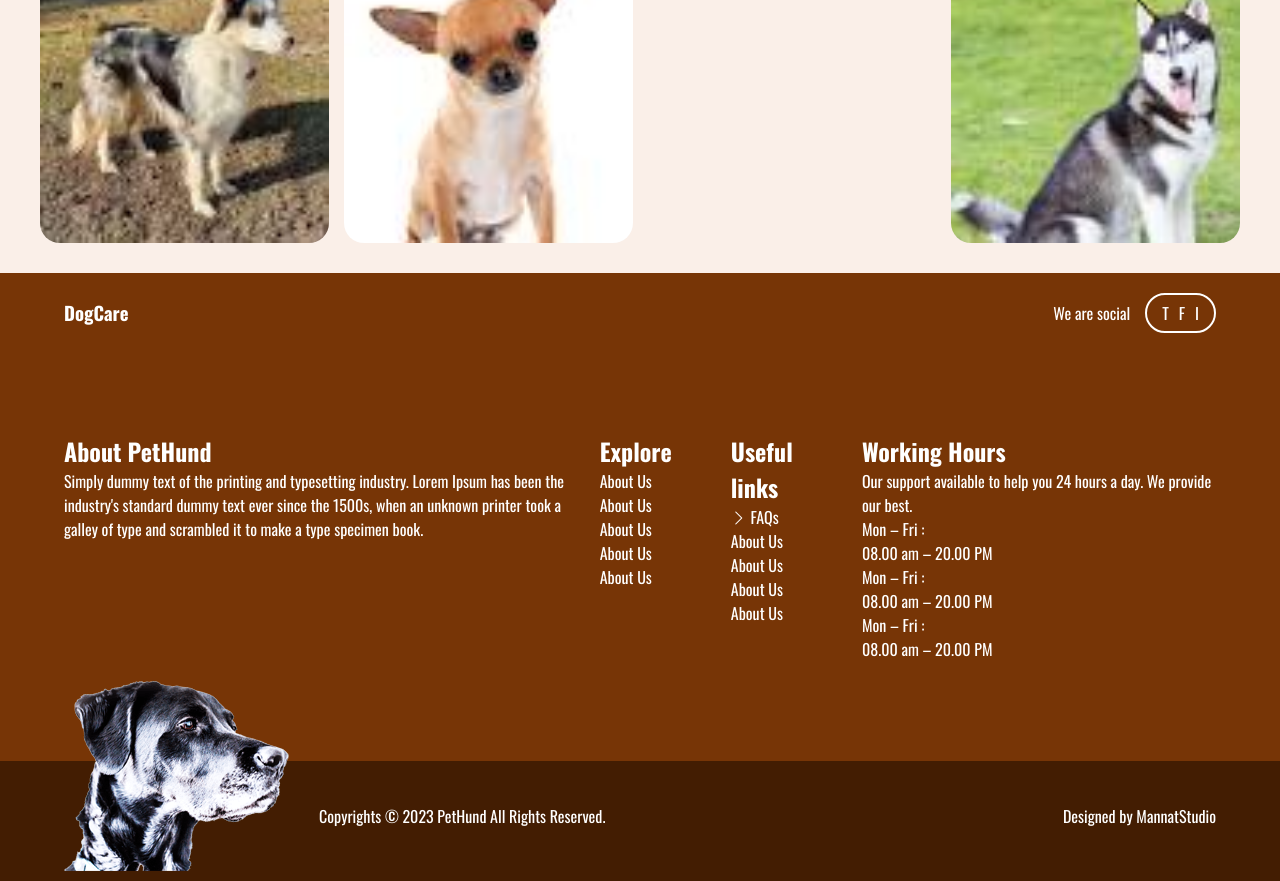
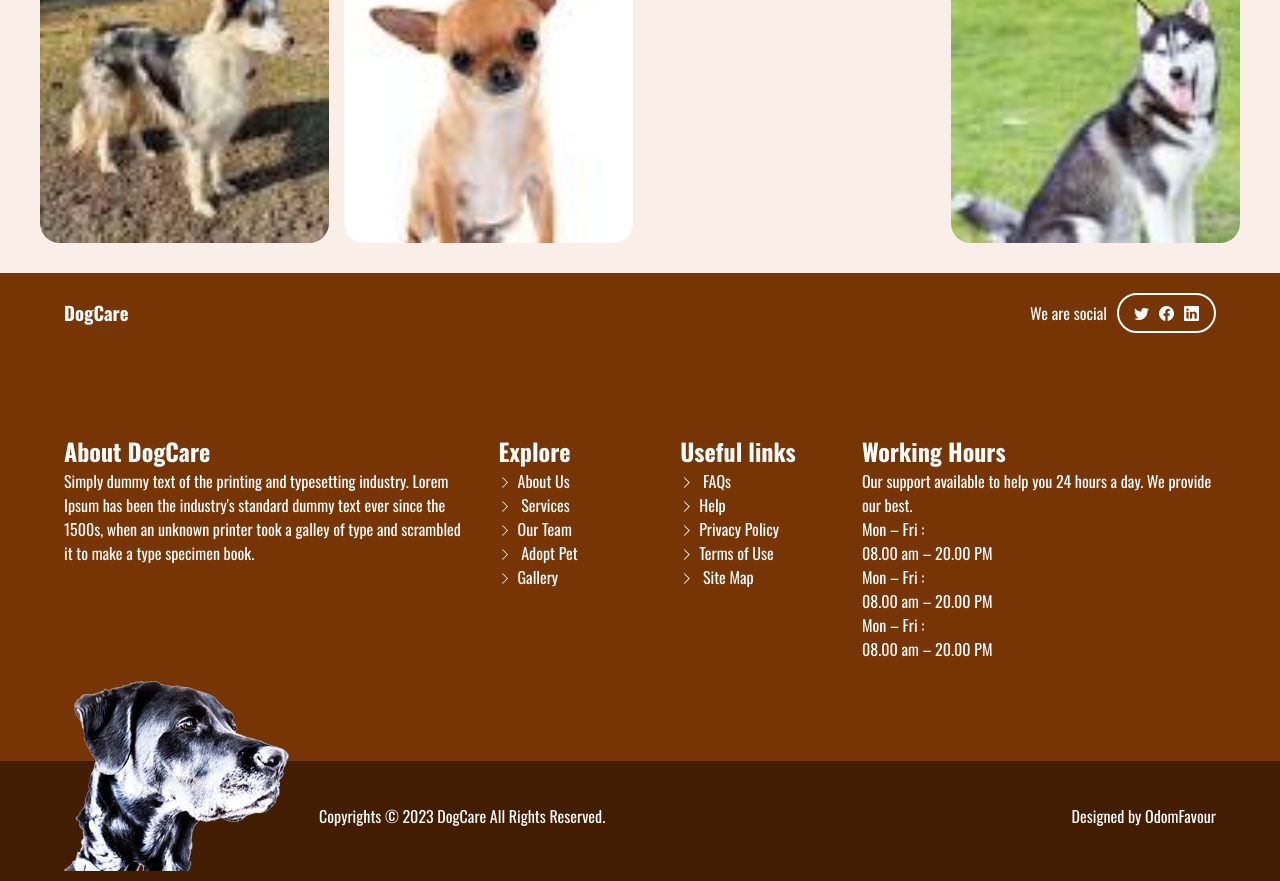
Before and after one commit to odomfavour/dog-care, a plain HTML site: page index.html in a window 1280 px wide. Shown: the part 1857-2738 px from the top of the page. Drawn offline with nearby package versions, Linux system fonts and the light colour scheme.

Commit message:
updated the footer

```diff
--- a/css/style.css
+++ b/css/style.css
@@ -7,6 +7,7 @@
 body {
   font-family: "Oswald", sans-serif;
   background-color: rgba(210, 105, 30, 0.1);
+  font-size: 16px;
 }
 
 /* * Register page */
@@ -253,13 +254,12 @@ header {
   font-size: 20px;
   font-weight: bold;
 }
-
+/* footer section */
 footer {
   background: rgb(119, 53, 6);
   color: white;
   padding: 20px 0 0 0;
 }
-
 
 .top-section {
   display: flex;
@@ -267,13 +267,14 @@ footer {
   align-items: center;
 }
 
-#social-bracket, .social-icons {
+#social-bracket,
+.social-icons {
   display: flex;
   align-items: center;
 }
 
 #social-bracket {
-  gap: 15px;
+  gap: 10px;
 }
 
 .social-icons {
@@ -285,7 +286,18 @@ footer {
   padding: 6px 15px;
 }
 
+.social-icons li i {
+  font-size: 15px;
+}
 
+.social-icons li:hover {
+  background-color: #fff;
+  padding: 0 5px;
+}
+
+.social-icons li i:hover {
+  color: chocolate;
+}
 footer .main-section {
   display: flex;
   justify-content: start;
@@ -294,10 +306,10 @@ footer .main-section {
 }
 
 footer .about-footer {
-  width: 50%;
+  width: 40%;
 }
 footer .links-footer {
-  width: 10%;
+  width: 15%;
 }
 footer .work-footer {
   width: 30%;
@@ -312,6 +324,11 @@ footer ul li * {
 
 footer ul li a:hover i {
   padding: 0 5px 0 10px;
+}
+
+footer ul li a i {
+  font-size: 13px;
+  padding-right: 6px;
 }
 
 footer ul a {
@@ -330,7 +347,7 @@ footer ul a {
   gap: 30px;
 }
 
-.bottom-section .left-section  img {
+.bottom-section .left-section img {
   margin-top: -80px;
 }
 
--- a/index.html
+++ b/index.html
@@ -1,15 +1,19 @@
 <!DOCTYPE html>
 <html lang="en">
-
   <head>
     <meta charset="UTF-8" />
     <meta http-equiv="X-UA-Compatible" content="IE=edge" />
     <meta name="viewport" content="width=device-width, initial-scale=1.0" />
     <link rel="preconnect" href="https://fonts.googleapis.com" />
     <link rel="preconnect" href="https://fonts.gstatic.com" crossorigin />
-  <link href="https://fonts.googleapis.com/css2?family=Oswald:wght@200;300;400;500;600;700&display=swap"
-    rel="stylesheet" />
-    <link rel="stylesheet" href="https://cdn.jsdelivr.net/npm/bootstrap-icons@1.10.3/font/bootstrap-icons.css">
+    <link
+      href="https://fonts.googleapis.com/css2?family=Oswald:wght@200;300;400;500;600;700&display=swap"
+      rel="stylesheet"
+    />
+    <link
+      rel="stylesheet"
+      href="https://cdn.jsdelivr.net/npm/bootstrap-icons@1.10.3/font/bootstrap-icons.css"
+    />
     <link rel="stylesheet" href="css/style.css" />
     <title>Dog Care</title>
   </head>
@@ -69,7 +73,10 @@
       <div class="dogGallery-grid">
         <div class="grid-column">
           <div class="image-hover-container">
-          <img src="./images/alaskan-malamute.jfif" alt="Alaskan Malamute dog" />
+            <img
+              src="./images/alaskan-malamute.jfif"
+              alt="Alaskan Malamute dog"
+            />
             <div class="middle-text">
               <p>Alaskan Malamute</p>
             </div>
@@ -103,7 +110,10 @@
             </div>
           </div>
           <div class="image-hover-container">
-          <img src="./images/german-shepherd.jfif" alt="German Shepherd dog" />
+            <img
+              src="./images/german-shepherd.jfif"
+              alt="German Shepherd dog"
+            />
             <div class="middle-text">
               <p>German Shepherd</p>
             </div>
@@ -111,7 +121,10 @@
         </div>
         <div class="grid-column">
           <div class="image-hover-container">
-          <img src="./images/labrador-retriever.jfif" alt="Labrador Retriever dog" />
+            <img
+              src="./images/labrador-retriever.jfif"
+              alt="Labrador Retriever dog"
+            />
             <div class="middle-text">
               <p>Labrador Retriever</p>
             </div>
@@ -128,52 +141,98 @@
     <!-- footer section  -->
     <footer>
       <div class="container">
-
         <div class="top-section">
           <h3>DogCare</h3>
           <div id="social-bracket">
             <p>We are social</p>
             <div>
               <ul class="social-icons">
-              <li>T</li>
-              <li>F</li>
-              <li>I</li>
+                <li><i class="bi bi-twitter"></i></li>
+                <li><i class="bi bi-facebook"></i></li>
+                <li><i class="bi bi-linkedin"></i></li>
               </ul>
             </div>
           </div>
         </div>
         <div class="main-section">
           <div class="about-footer">
-          <h2>About PetHund</h2>
-          <p>Simply dummy text of the printing and typesetting industry. Lorem Ipsum has been the industry's standard
-            dummy text ever since the 1500s, when an unknown printer took a galley of type and scrambled it to make a
-            type specimen book.</p>
+            <h2>About DogCare</h2>
+            <p>
+              Simply dummy text of the printing and typesetting industry. Lorem
+              Ipsum has been the industry's standard dummy text ever since the
+              1500s, when an unknown printer took a galley of type and scrambled
+              it to make a type specimen book.
+            </p>
           </div>
           <div class="links-footer">
             <h2>Explore</h2>
 
             <ul>
-            <li><a href="#"> About Us</a></li>
-            <li><a href="#"> About Us</a></li>
-            <li><a href="#"> About Us</a></li>
-            <li><a href="#"> About Us</a></li>
-            <li><a href="#"> About Us</a></li>
+              <li>
+                <a href="#"
+                  ><i class="bi bi-chevron-right"></i><span>About Us</span>
+                </a>
+              </li>
+              <li>
+                <a href="#"
+                  ><i class="bi bi-chevron-right"></i> <span>Services</span>
+                </a>
+              </li>
+              <li>
+                <a href="#">
+                  <i class="bi bi-chevron-right"></i><span>Our Team </span></a
+                >
+              </li>
+              <li>
+                <a href="#">
+                  <i class="bi bi-chevron-right"></i><span> Adopt Pet </span>
+                </a>
+              </li>
+              <li>
+                <a href="#">
+                  <i class="bi bi-chevron-right"></i><span>Gallery</span>
+                </a>
+              </li>
             </ul>
           </div>
           <div class="links-footer">
             <h2>Useful links</h2>
 
             <ul>
-            <li><a href="#"><i class="bi bi-chevron-right"></i> <span>FAQs</span></a></li>
-            <li><a href="#"> About Us</a></li>
-            <li><a href="#"> About Us</a></li>
-            <li><a href="#"> About Us</a></li>
-            <li><a href="#"> About Us</a></li>
+              <li>
+                <a href="#"
+                  ><i class="bi bi-chevron-right"></i> <span>FAQs</span></a
+                >
+              </li>
+              <li>
+                <a href="#">
+                  <i class="bi bi-chevron-right"></i><span>Help</span>
+                </a>
+              </li>
+              <li>
+                <a href="#"
+                  ><i class="bi bi-chevron-right"></i
+                  ><span>Privacy Policy</span>
+                </a>
+              </li>
+              <li>
+                <a href="#">
+                  <i class="bi bi-chevron-right"></i><span>Terms of Use</span>
+                </a>
+              </li>
+              <li>
+                <a href="#">
+                  <i class="bi bi-chevron-right"></i><span> Site Map</span>
+                </a>
+              </li>
             </ul>
           </div>
           <div class="office-footer">
             <h2>Working Hours</h2>
-          <p>Our support available to help you 24 hours a day. We provide our best.</p>
+            <p>
+              Our support available to help you 24 hours a day. We provide our
+              best.
+            </p>
 
             <ul>
               <li>
@@ -188,24 +247,21 @@
                 <p>Mon – Fri :</p>
                 <p>08.00 am – 20.00 PM</p>
               </li>
-
             </ul>
           </div>
         </div>
-
       </div>
       <div class="bottom-section">
         <div class="container">
           <div class="inner-bottom-section">
             <div class="left-section">
-            <img src="images/dog_footer.png" alt="">
-            <p>Copyrights &copy; 2023 PetHund All Rights Reserved.</p>
+              <img src="images/dog_footer.png" alt="" />
+              <p>Copyrights &copy; 2023 DogCare All Rights Reserved.</p>
             </div>
-          <p>Designed by MannatStudio</p>
+            <p>Designed by OdomFavour</p>
           </div>
         </div>
       </div>
     </footer>
   </body>
-
 </html>
```
Lines whose indentation alone changed are shown as unchanged.
